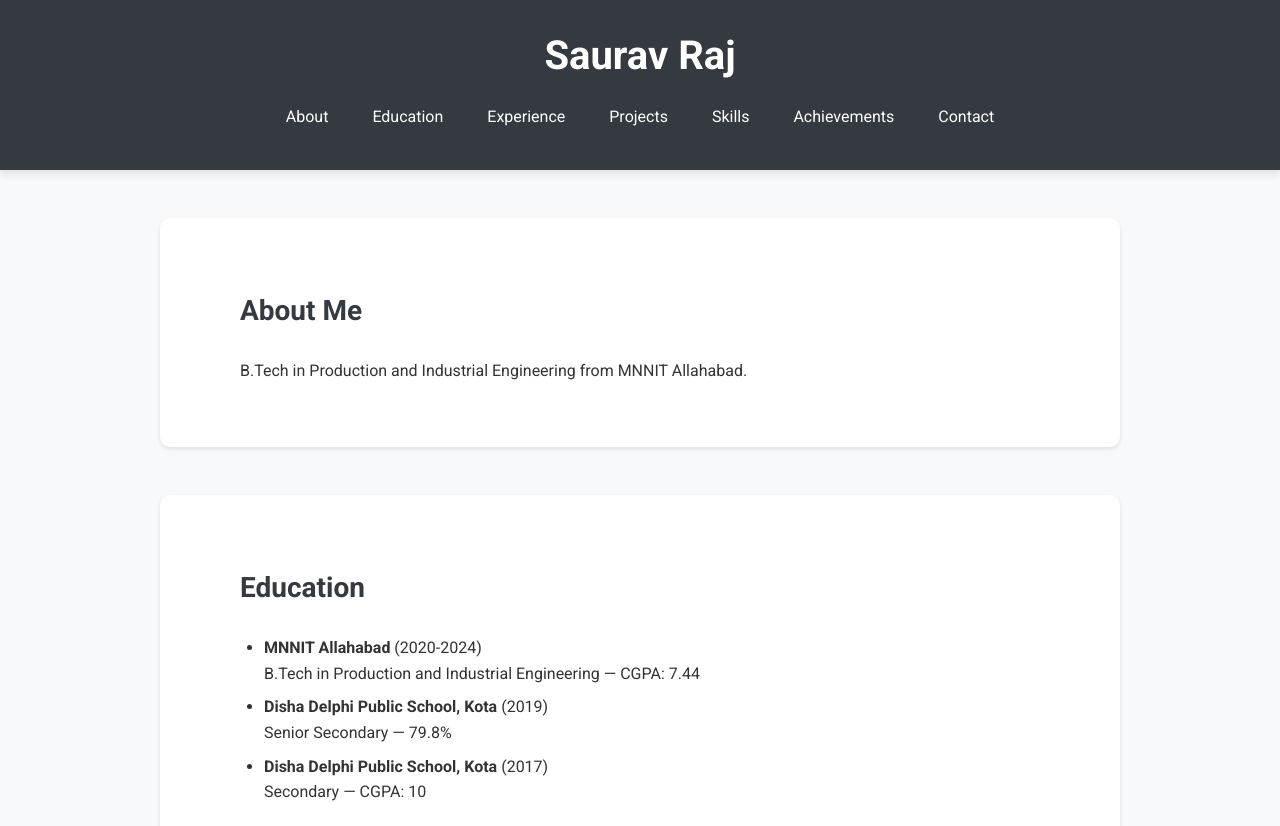
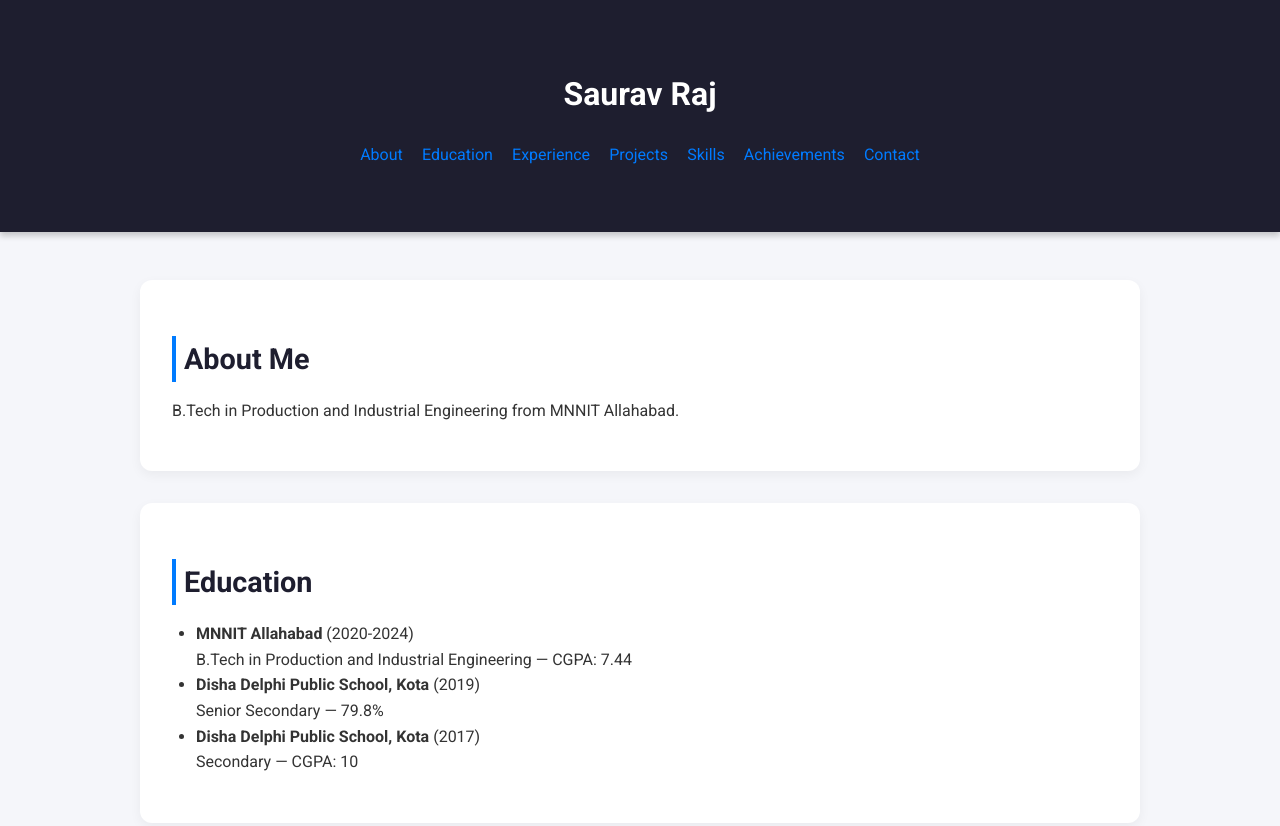
Before and after one commit to sauravraj276/sauravraj276.github.io, a plain HTML site: page index.html in a window 1280 px wide. Shown: the top 826 px of the page. Drawn offline with Linux system fonts and the light colour scheme.

Commit message:
Update styles.css

```diff
--- a/styles.css
+++ b/styles.css
@@ -1,99 +1,118 @@
-/* General styles */
+/* Base Styles */
 body {
-    font-family: 'Roboto', sans-serif;
-    line-height: 1.6;
-    margin: 0;
-    padding: 0;
-    background-color: #f8f9fa;
-    color: #333;
+  font-family: 'Roboto', sans-serif;
+  background-color: #f5f6fa;
+  color: #333;
+  margin: 0;
+  padding: 0;
+  line-height: 1.6;
 }
 
-header {
-    background: #343a40;
-    color: #fff;
-    padding: 1.5rem 0;
-    text-align: center;
-    box-shadow: 0 4px 8px rgba(0,0,0,0.1);
+a {
+  color: #007bff;
+  text-decoration: none;
 }
 
-header h1 {
-    margin: 0;
-    font-size: 2.5rem;
+a:hover {
+  color: #0056b3;
 }
 
-nav ul {
-    list-style: none;
-    padding: 0;
+.container {
+  width: 90%;
+  max-width: 1000px;
+  margin: 0 auto;
+  padding: 1rem;
 }
 
-nav ul li {
-    display: inline;
-    margin: 0 15px;
+/* Header */
+header {
+  background-color: #1e1e2f;
+  color: #fff;
+  padding: 2rem 0;
+  text-align: center;
+  box-shadow: 0 4px 6px rgba(0,0,0,0.2);
 }
 
-nav ul li a {
-    color: #fff;
-    text-decoration: none;
-    font-size: 1rem;
+.nav-links {
+  margin-top: 1rem;
+  padding: 0;
+  list-style: none;
+  display: flex;
+  flex-wrap: wrap;
+  justify-content: center;
+  gap: 1.2rem;
 }
 
-nav ul li a:hover {
-    text-decoration: underline;
+.nav-links a {
+  font-weight: 500;
+  transition: all 0.3s ease;
 }
 
-section {
-    padding: 3rem 2rem;
-    margin: 2rem 0;
-    background: #fff;
-    box-shadow: 0 2px 4px rgba(0,0,0,0.1);
-    border-radius: 10px;
+.nav-links a:hover {
+  border-bottom: 2px solid #fff;
+}
+
+/* Sections */
+main section {
+  background-color: #fff;
+  margin: 2rem 0;
+  padding: 2rem;
+  border-radius: 12px;
+  box-shadow: 0 4px 12px rgba(0,0,0,0.05);
 }
 
 section h2 {
-    font-size: 1.75rem;
-    color: #343a40;
-    margin-bottom: 1.5rem;
+  font-size: 1.8rem;
+  margin-bottom: 1rem;
+  color: #1e1e2f;
+  border-left: 4px solid #007bff;
+  padding-left: 0.5rem;
 }
 
-section p, section ul {
-    margin: 0 0 1rem 0;
+.card {
+  margin-bottom: 1.5rem;
 }
 
-section ul {
-    padding-left: 1.5rem;
+.card h3 {
+  margin-bottom: 0.5rem;
+  color: #007bff;
 }
 
-section ul li {
-    margin-bottom: 0.5rem;
+.card h3 span {
+  color: #555;
+  font-size: 0.9rem;
+  font-weight: normal;
 }
 
-footer {
-    text-align: center;
-    padding: 1rem 0;
-    background: #343a40;
-    color: #fff;
-    margin-top: 3rem;
-    box-shadow: 0 -4px 8px rgba(0,0,0,0.1);
+/* Lists */
+ul {
+  list-style-type: disc;
+  padding-left: 1.5rem;
 }
 
-a {
-    color: #007bff;
+.grid-2 {
+  display: grid;
+  grid-template-columns: repeat(auto-fit, minmax(240px, 1fr));
+  gap: 1rem;
 }
 
-a:hover {
-    text-decoration: none;
-    color: #0056b3;
+/* Footer */
+footer {
+  background-color: #1e1e2f;
+  color: #fff;
+  text-align: center;
+  padding: 1rem 0;
+  margin-top: 3rem;
 }
 
-/* Responsive design */
-@media (min-width: 768px) {
-    nav ul li {
-        margin: 0 20px;
-    }
+/* Responsive */
+@media (max-width: 768px) {
+  .nav-links {
+    flex-direction: column;
+    gap: 0.75rem;
+  }
 
-    section {
-        padding: 3rem 5rem;
-        margin: 3rem auto;
-        max-width: 800px;
-    }
+  section {
+    padding: 1.5rem;
+  }
 }
```
